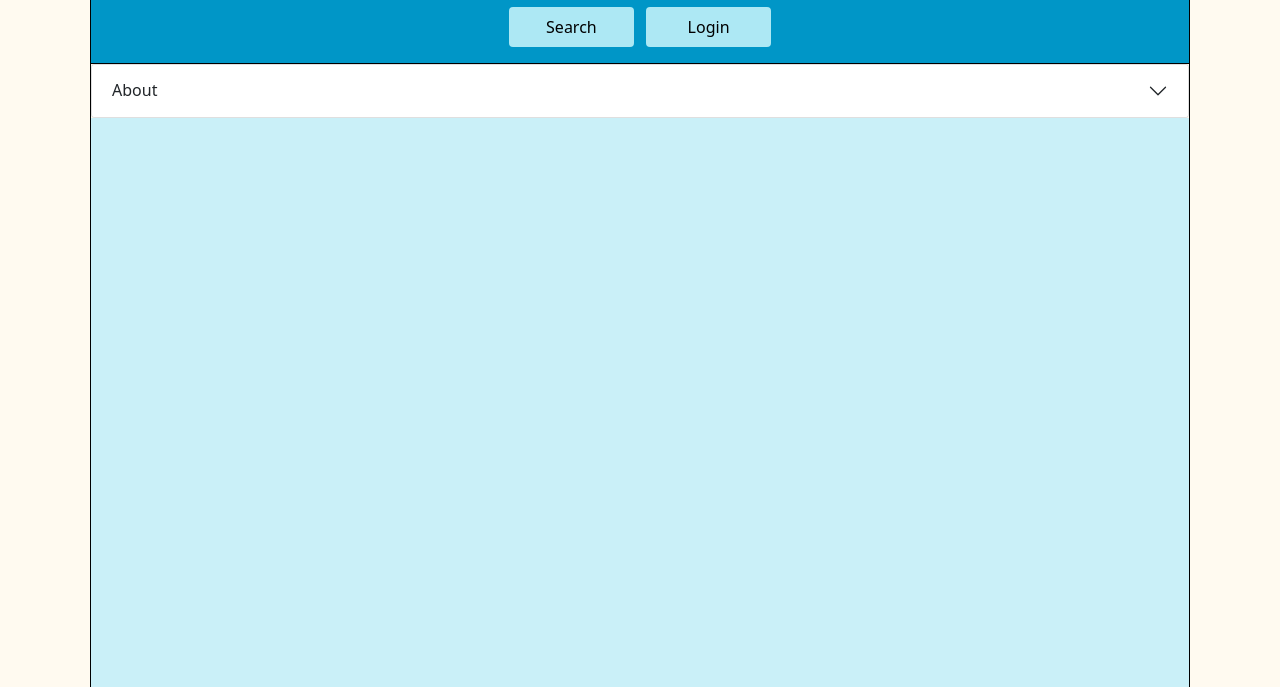
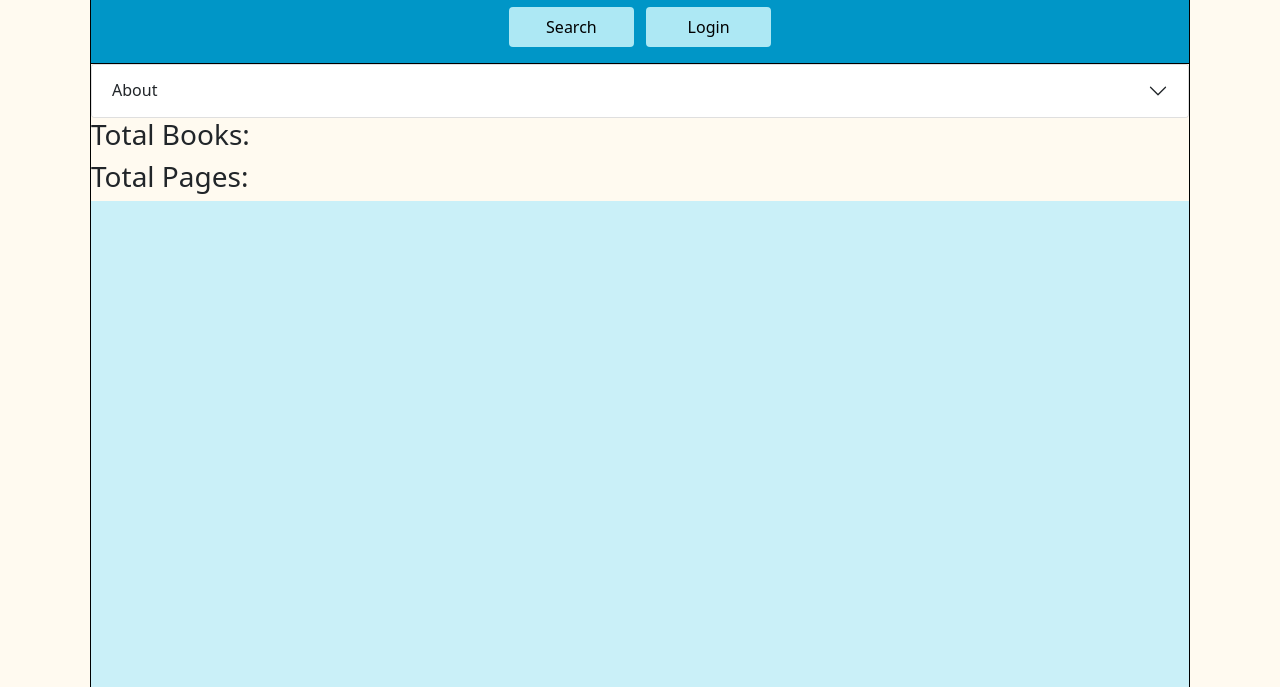
Before and after one commit to ggroshansii/js-firebase-library-app, a website: page public/index.html in a window 1280 px wide. Shown: the part 113-800 px from the top of the page. Drawn offline with nearby package versions, Linux system fonts and the light colour scheme; some packages are replaced by stand-ins of ours.

Commit message:
added html for user stats display where total books and total pages read will be shown

```diff
--- a/public/index.html
+++ b/public/index.html
@@ -170,7 +170,10 @@
                     </div>
                 </div>
             </div>
-
+            <div class="display-user-stats-container">
+                <h3>Total Books: <span class="total-books-stat"></span></h3>
+                <h3>Total Pages: <span class="total-pages-stat"></span></h3>
+            </div>
             <div class="primary-content-flex-container">
                 <main class="main-container">
                     <div class="main-grid-container"></div>
```
Also changed, not shown: 1 other file.
